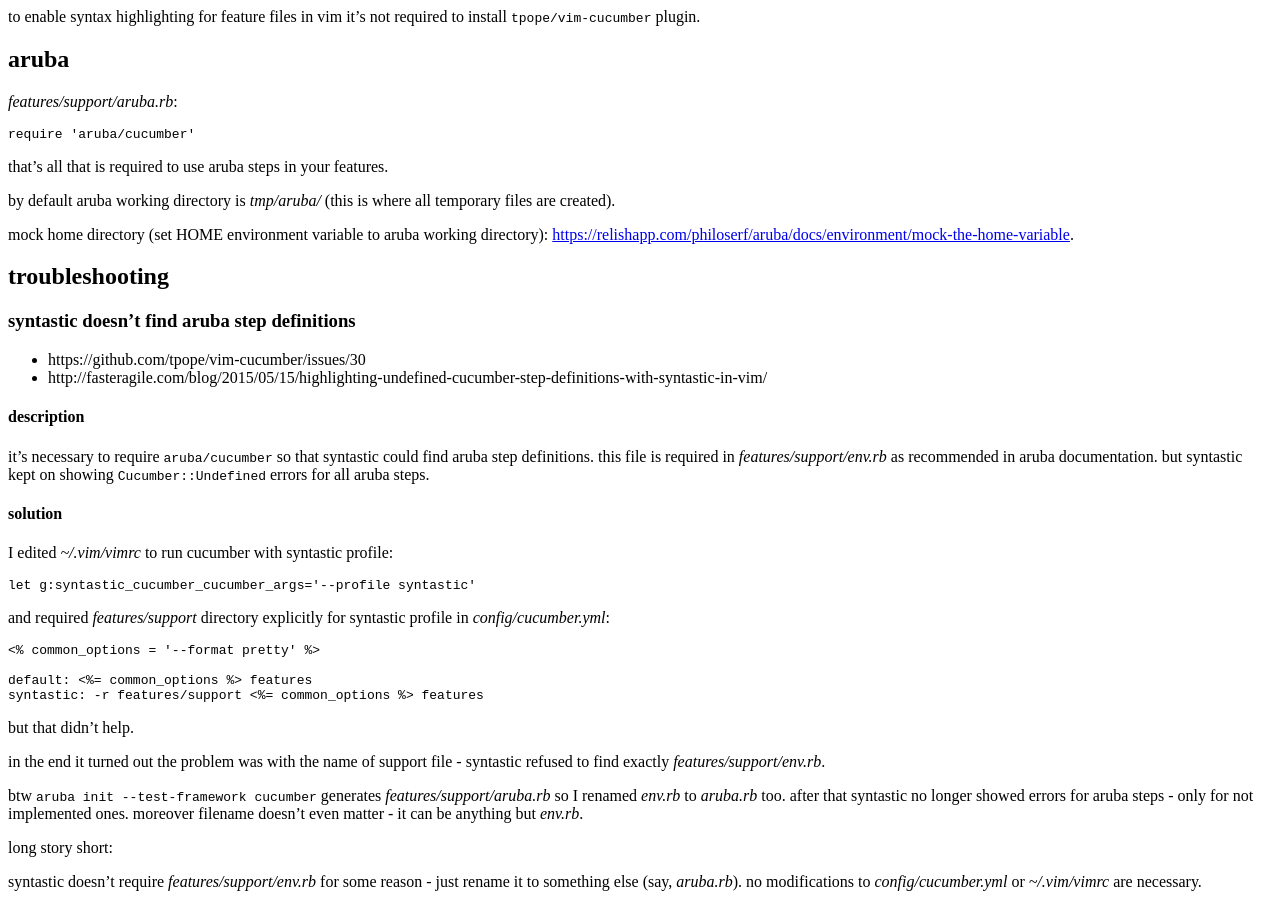
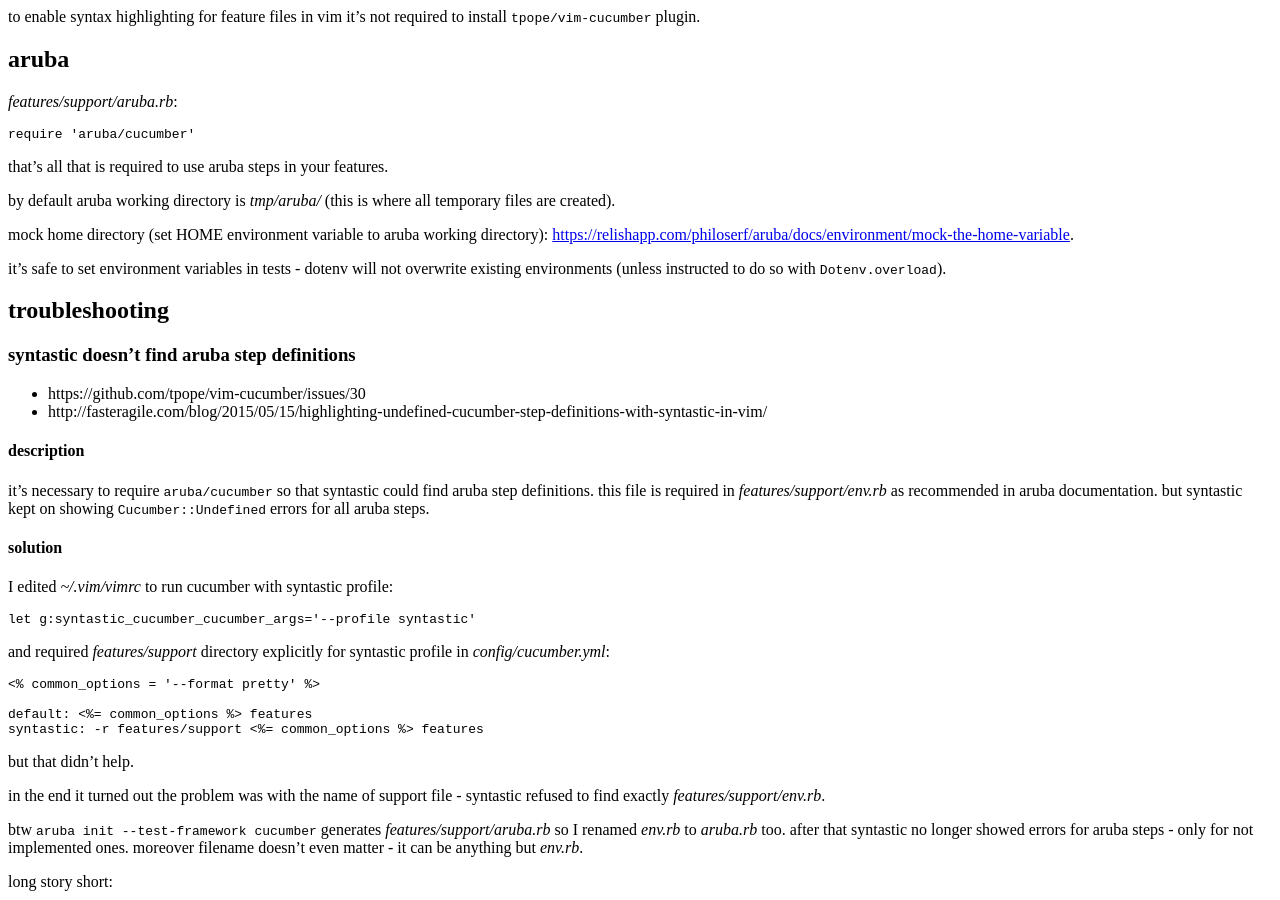
Before and after one commit to tap349/tap349.github.io, a Jekyll site: the page built from _posts/2017-04-18-cucumber.md, in a window 1280 px wide and 900 px high, scrolled down 488 px. Built offline with Jekyll 4.4.1, drawn with Linux system fonts in a browser that asks for light colours.

Commit message:
update 2017-04-18_17:04:09

```diff
--- a/_posts/2017-04-18-cucumber.md
+++ b/_posts/2017-04-18-cucumber.md
@@ -46,6 +46,9 @@ by default aruba working directory is _tmp/aruba/_
 
 mock home directory (set HOME environment variable to aruba working directory):
 <https://relishapp.com/philoserf/aruba/docs/environment/mock-the-home-variable>.
+
+it's safe to set environment variables in tests - dotenv will not overwrite
+existing environments (unless instructed to do so with `Dotenv.overload`).
 
 ## troubleshooting
 
```
